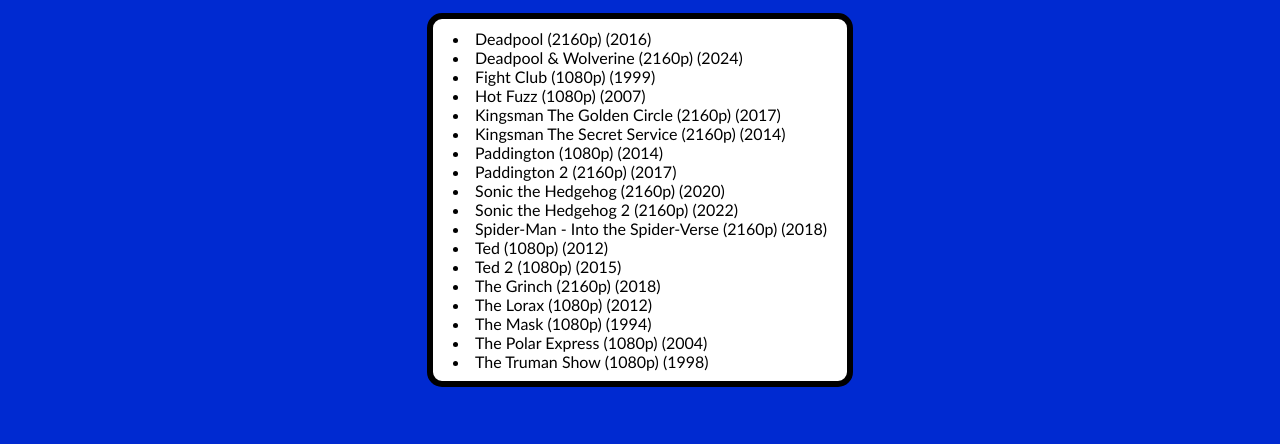
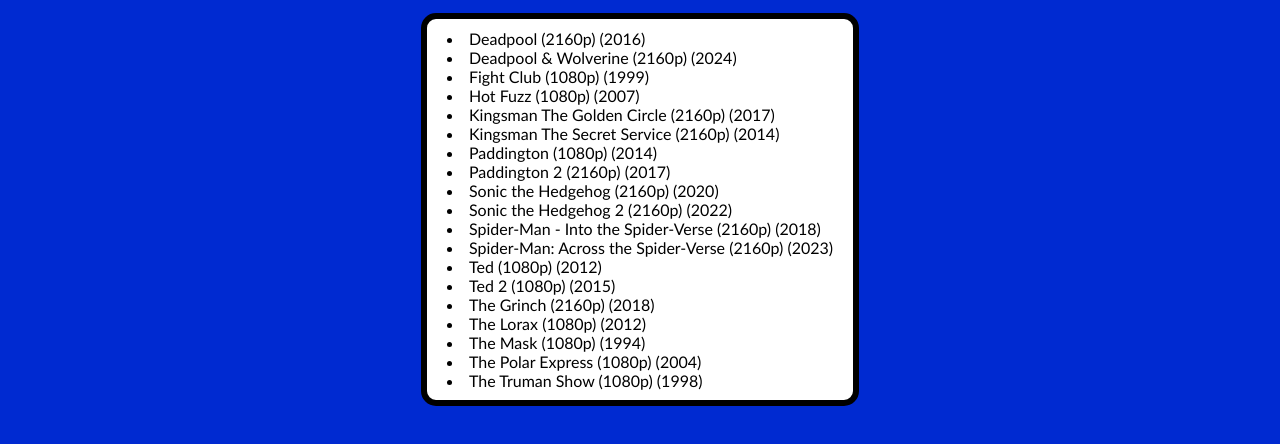
Before and after one commit to Adam456a/TMovie, a plain HTML site: page movies.html in a window 1280 px wide. Shown: the part 284-728 px from the top of the page. Drawn offline with Linux system fonts and the light colour scheme.

Commit message:
added Spider-Man: Across the Spider-Verse

```diff
--- a/movies.html
+++ b/movies.html
@@ -46,6 +46,7 @@
                 <li><a href="magnet:?xt=urn:btih:df730cd33101521f4edfab5a1b6562193cb417ac&dn=Deadpool%20%26%20Wolverine%20%282024%29%20%282160p%20BluRay%20x265%2010bit%20DV%20HDR%20TrueHD%20Atmos%207.1%20r00t%29&tr=udp%3A%2F%2Ftracker.opentrackr.org%3A1337%2Fannounce&tr=udp%3A%2F%2Fopen.tracker.cl%3A1337%2Fannounce&tr=udp%3A%2F%2F9.rarbg.com%3A2810%2Fannounce&tr=udp%3A%2F%2Ftracker.openbittorrent.com%3A6969%2Fannounce&tr=udp%3A%2F%2Fwww.torrent.eu.org%3A451%2Fannounce&tr=udp%3A%2F%2Ftracker.torrent.eu.org%3A451%2Fannounce&tr=udp%3A%2F%2Fexodus.desync.com%3A6969%2Fannounce&tr=http%3A%2F%2Ftracker.openbittorrent.com%3A80%2Fannounce&tr=udp%3A%2F%2Fopentracker.i2p.rocks%3A6969%2Fannounce&tr=udp%3A%2F%2Ftracker.internetwarriors.net%3A1337%2Fannounce&tr=udp%3A%2F%2Ftracker.leechers-paradise.org%3A6969%2Fannounce&tr=udp%3A%2F%2Fcoppersurfer.tk%3A6969%2Fannounce&tr=udp%3A%2F%2Ftracker.zer0day.to%3A1337%2Fannounce">Deadpool & Wolverine (2160p) (2024)</a></li>
                 <li><a href="magnet:?xt=urn:btih:3f776e931671f17116a614523536e2448f10c58c&dn=The%20Polar%20Express%20%282004%29%20%281080p%20BluRay%20x265%20HEVC%2010bit%20AAC%205.1%20Tigole%29&tr=udp%3A%2F%2Ftracker.torrent.eu.org%3A451%2Fannounce&tr=udp%3A%2F%2Fexplodie.org%3A6969%2Fannounce&tr=udp%3A%2F%2Ftracker.opentrackr.org%3A1337%2Fannounce&tr=http%3A%2F%2Ftracker.openbittorrent.com%3A80%2Fannounce&tr=udp%3A%2F%2Fopentracker.i2p.rocks%3A6969%2Fannounce&tr=udp%3A%2F%2Ftracker.internetwarriors.net%3A1337%2Fannounce&tr=udp%3A%2F%2Ftracker.leechers-paradise.org%3A6969%2Fannounce&tr=udp%3A%2F%2Fcoppersurfer.tk%3A6969%2Fannounce&tr=udp%3A%2F%2Ftracker.zer0day.to%3A1337%2Fannounce">The Polar Express (1080p) (2004)</a></li>
                 <li><a href="magnet:?xt=urn:btih:c1e395d706ca3511f65252ed3584296a67e1fd7b&dn=Spider-Man%20-%20Into%20the%20Spider-Verse%20%282018%29.mkv&tr=udp%3A%2F%2Ftracker.opentrackr.org%3A1337%2Fannounce&tr=udp%3A%2F%2Ftracker.openbittorrent.com%3A6969%2Fannounce&tr=udp%3A%2F%2Ftracker.torrent.eu.org%3A451%2Fannounce&tr=http%3A%2F%2Ftracker.openbittorrent.com%3A80%2Fannounce&tr=udp%3A%2F%2Fopentracker.i2p.rocks%3A6969%2Fannounce&tr=udp%3A%2F%2Ftracker.internetwarriors.net%3A1337%2Fannounce&tr=udp%3A%2F%2Ftracker.leechers-paradise.org%3A6969%2Fannounce&tr=udp%3A%2F%2Fcoppersurfer.tk%3A6969%2Fannounce&tr=udp%3A%2F%2Ftracker.zer0day.to%3A1337%2Fannounce">Spider-Man - Into the Spider-Verse (2160p) (2018)</a></li>
+                <li><a href="magnet:?xt=urn:btih:7c157b916891b4bbac185faddc65c71de109a4a4&dn=Spider-Man%20Across%20the%20Spider-Verse%20%282023%29%20HYBRiD%202160p%20UHD%20DV%20HDR%20BluRay%20AV1%20Opus%20MULTi6%20%5BRAV1NE%5D&tr=udp%3A%2F%2Ftracker.opentrackr.org%3A1337%2Fannounce&tr=udp%3A%2F%2Ftracker.cyberia.is%3A6969%2Fannounce&tr=udp%3A%2F%2Fbt1.archive.org%3A6969%2Fannounce&tr=udp%3A%2F%2Ftracker.dler.org%3A6969%2Fannounce&tr=udp%3A%2F%2Fp4p.arenabg.com%3A1337%2Fannounce&tr=udp%3A%2F%2Fexodus.desync.com%3A6969%2Fannounce&tr=udp%3A%2F%2Ftracker.torrent.eu.org%3A451%2Fannounce&tr=udp%3A%2F%2Fexplodie.org%3A6969%2Fannounce&tr=udp%3A%2F%2Fopen.stealth.si%3A80%2Fannounce&tr=udp%3A%2F%2Fopen.demonii.com%3A1337%2Fannounce&tr=udp%3A%2F%2Ftracker.tiny-vps.com%3A6969%2Fannounce&tr=udp%3A%2F%2Ftracker.coppersurfer.tk%3A6969%2Fannounce&tr=udp%3A%2F%2F9.rarbg.to%3A2710%2Fannounce&tr=udp%3A%2F%2Ftracker.leechers-paradise.org%3A6969%2Fannounce&tr=udp%3A%2F%2Ftracker.open-internet.nl%3A6969%2Fannounce&tr=udp%3A%2F%2Fopen.demonii.si%3A1337%2Fannounce&tr=udp%3A%2F%2Ftracker.pirateparty.gr%3A6969%2Fannounce&tr=udp%3A%2F%2Fdenis.stalker.upeer.me%3A6969%2Fannounce">Spider-Man: Across the Spider-Verse (2160p) (2023)</a></li>
             </ul>
         </div>
     </div>
```
